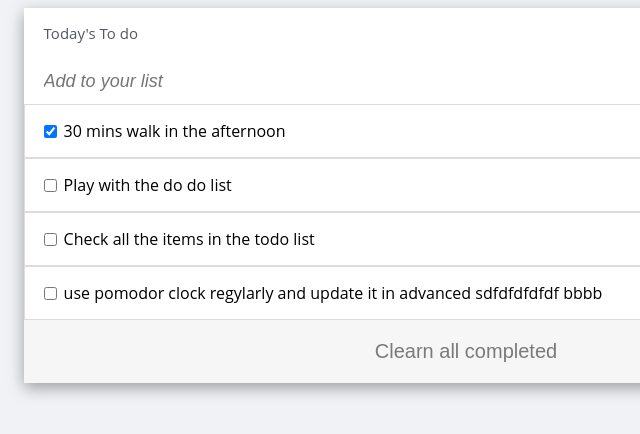
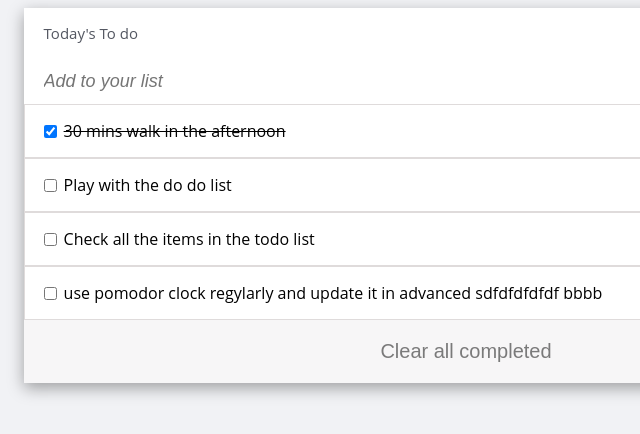
Before and after one commit to aakbarkhan/todo-list, a website built with webpack: page src/index.html in a window 1280 px wide. Both pictures are taken after a click on the checkbox 224 px from the left and 131 px from the top of the page. Shown: the full height of the page, 174-814 px from the left. Built offline with nearby package versions, Linux system fonts and the light colour scheme.

Commit message:
Add the like through and check box in the script file

```diff
--- a/src/index.html
+++ b/src/index.html
@@ -20,20 +20,11 @@
                 <button id="enter-key" type="reset">&#8629;</button>
             </form>
             <div class="list-items">
-
             </div>
-            <!-- <form action="#">
-                <input type="checkbox" >
-                <ul class="items">
-                    <li class="item"> 30 mins walk in the afternoon</li>
-                </ul>
-            </form>
-           -->
            <div class="clear">
-               <button class="clear-completed" type="button" >Clearn all completed</button>
+               <button class="clear-completed" type="button" >Clear all completed</button>
            </div>
         </div>
-
     </div>
 </body>
 </html>
--- a/src/index.js
+++ b/src/index.js
@@ -1,6 +1,8 @@
 import './style.css';
+import { check } from './script';
 
-const todoLists = [
+
+export const todoLists = [
   {
     description: '30 mins walk in the afternoon',
     completed: false,
@@ -30,7 +32,7 @@ function display() {
   todoList.forEach((item) => {
     todos.innerHTML += `
       <form id="form" action="#">
-        <input class="small-box" type="checkbox" >
+        <input id=${item.index} class="small-box" type="checkbox" >
             <li class="item">
             ${item.description}
             </li>
@@ -39,4 +41,13 @@ function display() {
         `;
   });
 }
+
+
 window.addEventListener('load', display);
+window.addEventListener('load', check);
+// const checkBox = document.querySelectorAll('.small-box');
+// check();
+
+
+
+export default {todoLists};
--- /dev/null
+++ b/src/script.js
@@ -0,0 +1,33 @@
+import { todoLists } from "./index";
+
+export function check() {
+    const checkBox = document.querySelectorAll('.small-box');
+    const localStore = JSON.stringify(todoLists);
+    console.log(todoLists);
+
+    // console.log(checkBox);
+    checkBox.forEach((item,i) => {
+        console.log(item);
+        item.addEventListener('change', () => {
+            if(item.checked) {
+                todoLists[i].completed = true;
+
+                const line = document.querySelectorAll('.item')
+                console.log(line[i]);
+                console.log(todoLists[i]);
+                line[i].style.textDecoration = 'line-through';
+
+            }else if (item.checked == false) {
+                todoLists[i].completed = false;
+                const line = document.querySelectorAll('.item')
+                line[i].style.textDecoration = 'none';
+                console.log(todoLists[i])
+            }
+
+        })
+
+    })
+
+}
+
+export default 'check';
```
Also changed, not shown: dist/index.html, dist/main.js.
